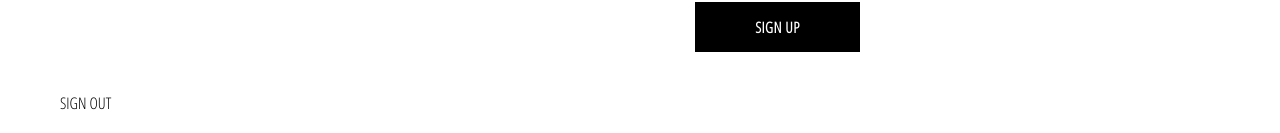
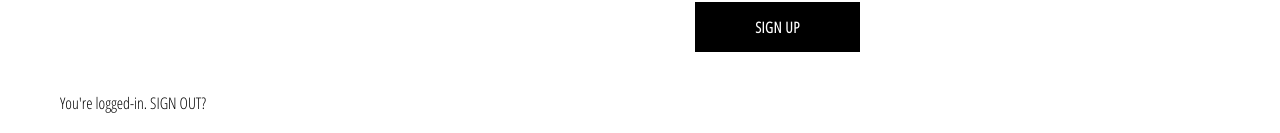
Before and after one commit to Bradmin82/crwn-clothing, a React (Create React App) app: page /signin in a window 1280 px wide. Shown: the part 664-797 px from the top of the page. Built offline with nearby package versions, Linux system fonts and the light colour scheme; no server answers.

Commit message:
currentUser passed to header component in App.js

```diff
--- a/src/App.js
+++ b/src/App.js
@@ -50,8 +50,9 @@ class App extends React.Component {
               id: snapShot.id,
               ...snapShot.data()
             }
+          }, () => {
+            console.log(this.state.currentUser);
           });
-          console.log(this.state);
         });
       } else {
         this.setState({ currentUser: userAuth });
@@ -66,7 +67,7 @@ class App extends React.Component {
   render() {
     return (
       <div>
-        <Header />
+        <Header currentUser={this.state.currentUser} />
         <Switch>
           <Route exact path='/' component={HomePage} />
           <Route path='/shop' component={ShopPage} />
--- a/src/components/header/header.component.jsx
+++ b/src/components/header/header.component.jsx
@@ -8,6 +8,7 @@ import { ReactComponent as Logo } from '../../assets/crown.svg';
 import './header.styles.scss';
 
 const Header = ({ currentUser }) => {
+    console.log('user: ', currentUser);
     return (<div className='header'>
         <Link to="/">
             <Logo className='logo' />
--- a/src/pages/sign-in-and-sign-up/sign-in-and-sign-up.component.jsx
+++ b/src/pages/sign-in-and-sign-up/sign-in-and-sign-up.component.jsx
@@ -2,18 +2,23 @@ import React from 'react';
 
 import SignIn from '../../components/sign-in/sign-in.component';
 import SignUp from '../../components/sign-up/sign-up.component';
-import { auth, createUserProfileDocument } from '../../firebase/firebase.utils';
+import { auth } from '../../firebase/firebase.utils';
 
 import './sign-in-and-sign-up.styles.scss';
 
-const SignInAndSignUpPage = () => (
+const SignInAndSignUpPage = ({currentUser}) => (
     <>
         <h1>Sign up 'n in</h1>
         <div className='sign-in-and-sign-up'>
             <SignIn />
             <SignUp />
         </div>
-        <div className='option' onClick={() => auth.signOut()} style={{cursor: 'pointer'}}>SIGN OUT</div>
+        <div className='option' onClick={() => auth.signOut()} style={{cursor: 'pointer'}}>
+            {console.log('currentUser', currentUser)}
+            You're logged-
+            {currentUser !== null ? 'in. ' : 'out. '}
+            SIGN OUT?
+        </div>
     </>
 );
 
```
